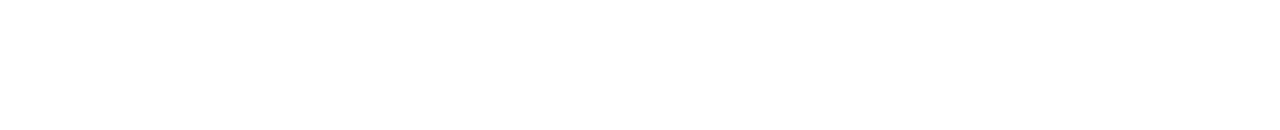
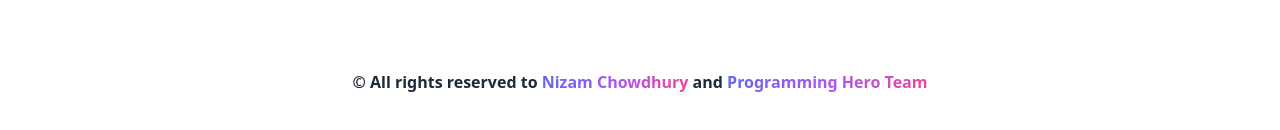
Before and after one commit to NizamChy/donation-campaign, a React (Vite) app: page / in a window 1280 px wide. Shown: the part 1724-1854 px from the top of the page. Before the commit the page ends 1802 px from the top, so only its background shows below. Built offline with nearby package versions, Linux system fonts and the light colour scheme.

Commit message:
Assignment Done

```diff
--- a/public/data.json
+++ b/public/data.json
@@ -12,7 +12,7 @@
   },
   {
     "id": 2,
-    "picture": "https://i.ibb.co/PcqQLGD/Rectangle-4288.png",
+    "picture": "https://i.ibb.co/RvxFthF/image.png",
     "title": "Education for All",
     "category": "Education",
     "category_bg_color": "#FF444933",
--- /dev/null
+++ b/src/layout/Footer.jsx
@@ -0,0 +1,11 @@
+const Footer = () => {
+  return (
+    <div className="flex justify-center text-center text-md font-semibold mb-8">
+      <p>
+        &copy; All rights reserved to <span className="bg-gradient-to-r from-indigo-500 via-purple-500 to-pink-500 text-transparent bg-clip-text">Nizam Chowdhury</span> and <span className="bg-gradient-to-r from-indigo-500 via-purple-500 to-pink-500 text-transparent bg-clip-text">Programming Hero Team</span>
+      </p>
+    </div>
+  );
+};
+
+export default Footer;
--- a/src/pages/home/Home.jsx
+++ b/src/pages/home/Home.jsx
@@ -3,6 +3,7 @@
 import Cards from "../../components/cards/Cards";
 import Banner from "../../components/header/banner/Banner";
 import { useLocation } from "react-router-dom";
+import Footer from "../../layout/Footer";
 
 const Home = () => {
   const initialCards = useLoaderData();
@@ -36,6 +37,7 @@
     <div>
       <Banner onSearch={handleSearch} />
       <Cards cards={cardsToRender} />
+      <Footer></Footer>
     </div>
   );
 };
```
